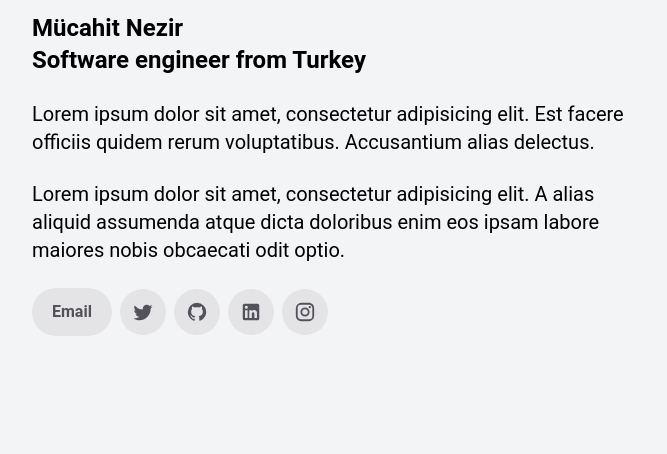
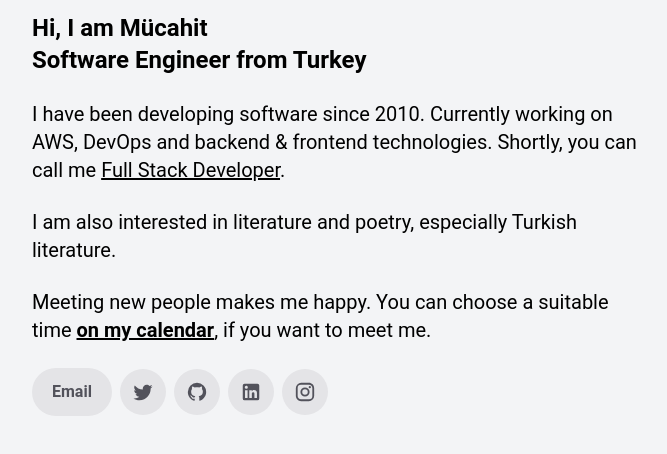
Before and after one commit to mucahitnezir/personal-website, a Next.js app: page / in a window 1280 px wide. Shown: the top 454 px of the page, without its empty margins (304-971 px from the left). Built offline with nearby package versions, Linux system fonts and the light colour scheme.

Commit message:
#3 Update home page content

```diff
--- a/components/banner.js
+++ b/components/banner.js
@@ -1,19 +1,27 @@
+import { meta } from '../site.config'
+
 function Banner() {
+  const { meetingURL } = meta
+
   return (
     <div className="content-small">
       <div className="space-y-6">
         <h1 className="text-2xl font-bold">
-          Mücahit Nezir
+          Hi, I am Mücahit
           <br />
-          Software engineer from Turkey
+          Software Engineer from Turkey
         </h1>
 
         <p className="text-xl">
-          Lorem ipsum dolor sit amet, consectetur adipisicing elit. Est facere officiis quidem rerum voluptatibus. Accusantium alias delectus.
+          I have been developing software since 2010. Currently working on AWS, DevOps and backend & frontend technologies. Shortly, you can call me <span className="underline">Full Stack Developer</span>.
         </p>
 
         <p className="text-xl">
-          Lorem ipsum dolor sit amet, consectetur adipisicing elit. A alias aliquid assumenda atque dicta doloribus enim eos ipsam labore maiores nobis obcaecati odit optio.
+          I am also interested in literature and poetry, especially Turkish literature.
+        </p>
+
+        <p className="text-xl">
+          Meeting new people makes me happy.  You can choose a suitable time <a href={meetingURL} className="underline font-semibold" target="_blank" rel="noreferrer">on my calendar</a>, if you want to meet me.
         </p>
       </div>
     </div>
--- a/site.config.js
+++ b/site.config.js
@@ -12,5 +12,6 @@ export const meta = {
     github: 'https://github.com/mucahitnezir',
     medium: 'https://mucahitnezir.medium.com',
     instagram: 'https://www.instagram.com/mucahitnezir'
-  }
+  },
+  meetingURL: 'https://calendly.com/d/dnv-hrv-c55/lets-meet'
 }
```
